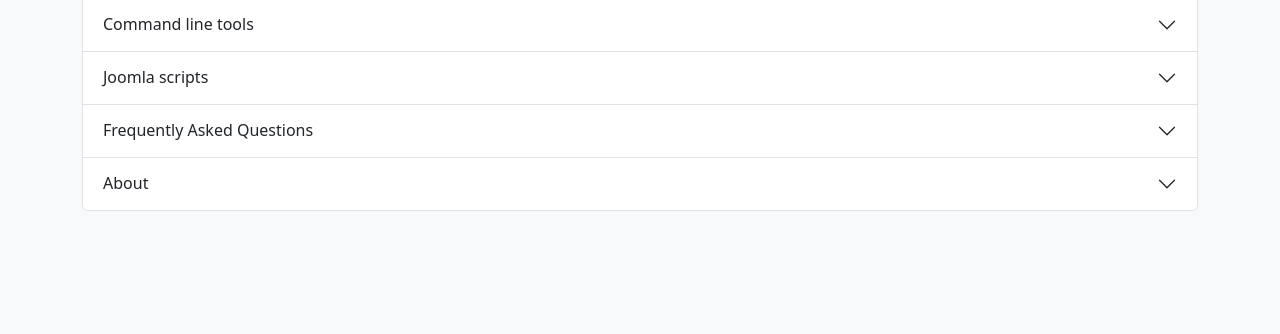
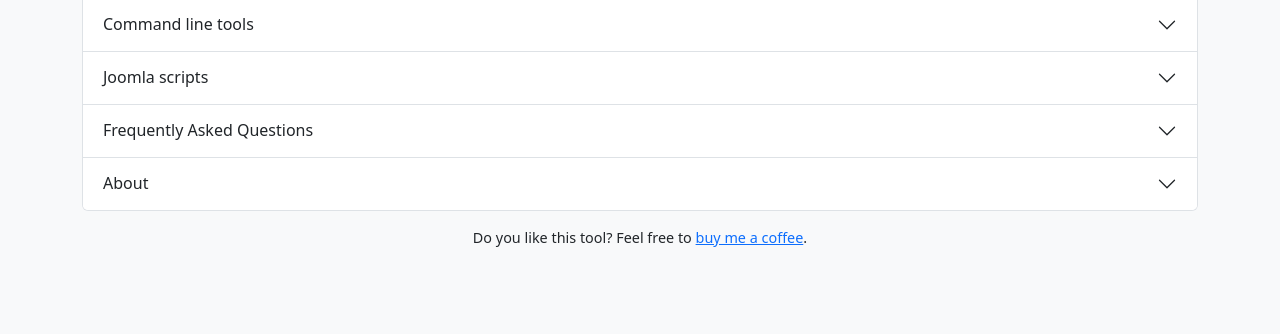
Before and after one commit to renekreijveld/macOS_PHP_local_development, a PHP site: page / in a window 1280 px wide. Shown: the part 391-725 px from the top of the page. Run offline with PHP 8.4, Linux system fonts and the light colour scheme; data that the repository does not hold is empty; some web fonts are replaced.

Commit message:
Added Buy me a Coffee link

```diff
--- a/src/Localhost/index.php
+++ b/src/Localhost/index.php
@@ -1132,7 +1132,9 @@ foreach ( $phpVersions as $version )
             </div>
         </div>
     </div>
-</div>
+    <p class="text-center" style="font-size: 0.9rem;">Do you like this tool? Feel free to <a href="https://buymeacoffee.com/renekreijveld" target="_blank">buy me a coffee</a>.</p>
+</div>
+
 
 <div class="modal fade" id="jbackup_modal" tabindex="-1">
     <div class="modal-dialog modal-lg">
```
